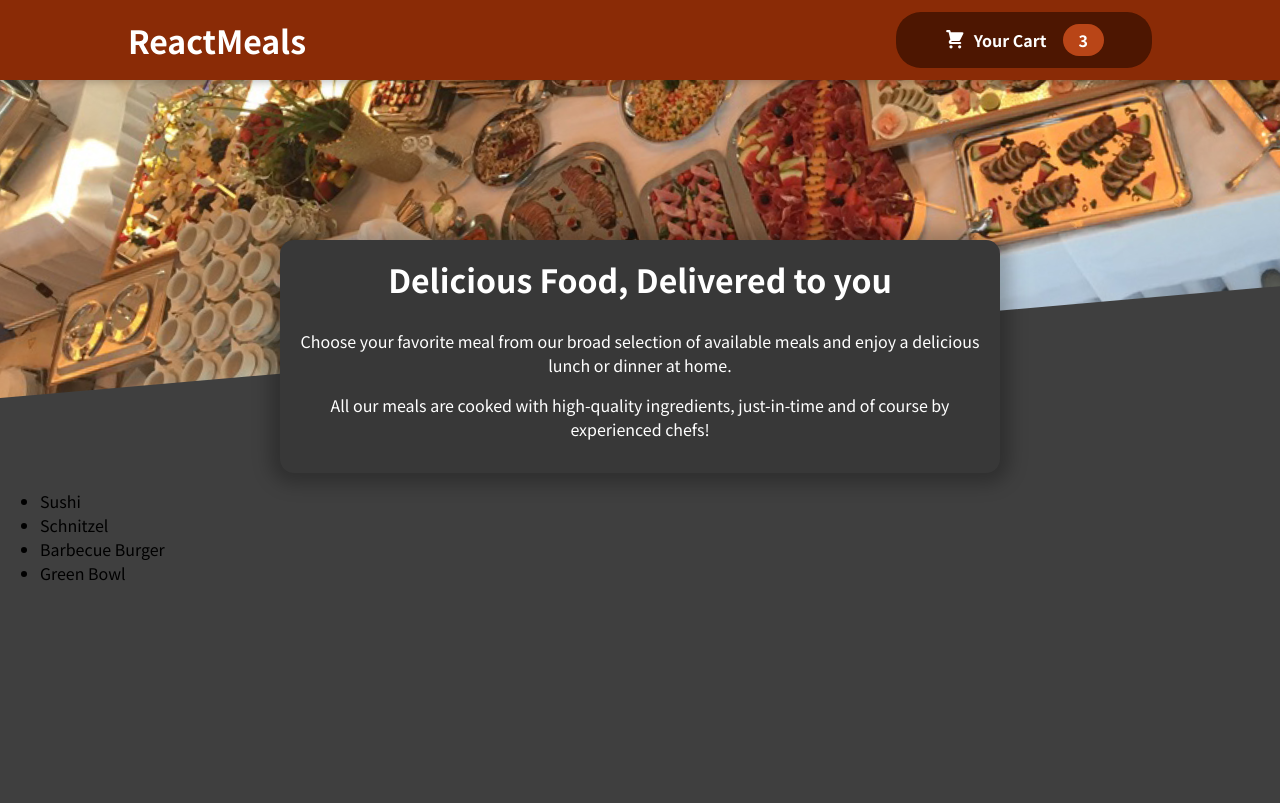
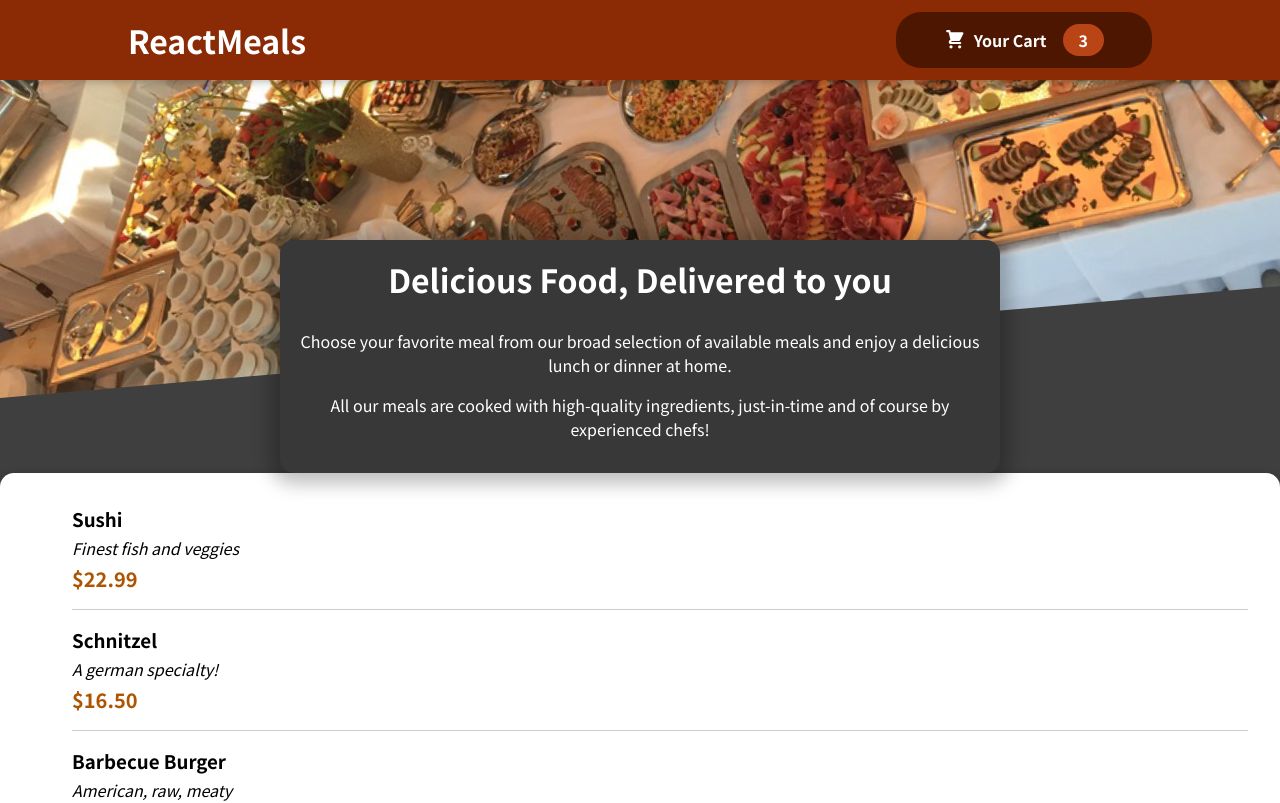
Before and after one commit to kotzimop/react-food-app, a React (Vite) app: page / in a window 1280 px wide. Shown: the top 803 px of the page. Built offline with nearby package versions, Linux system fonts and the light colour scheme.

Commit message:
Adding Individual Meal items & Displaying them

```diff
--- a/src/components/Meals/AvailableMeals.jsx
+++ b/src/components/Meals/AvailableMeals.jsx
@@ -1,4 +1,6 @@
-import classes from './AvailableMeals.module.css'
+import Card from '../UI/Card';
+import MealItem from './MealItem/MealItem';
+import classes from './AvailableMeals.module.css';
 
 const DUMMY_MEALS = [
   {
@@ -28,10 +30,19 @@
 ];
 
 const AvailableMeals = () => {
-  const mealsList = DUMMY_MEALS.map(meal => <li key={meal.id}>{meal.name}</li>);
+  const mealsList = DUMMY_MEALS.map(meal => (
+    <MealItem
+      key={meal.id}
+      name={meal.name}
+      description={meal.description}
+      price={meal.price}
+    />
+  ));
   return (
     <section className={classes.mealsList}>
-      <ul>{mealsList}</ul>
+      <Card>
+        <ul>{mealsList}</ul>
+      </Card>
     </section>
   );
 };
--- /dev/null
+++ b/src/components/Meals/MealItem/MealItem.jsx
@@ -0,0 +1,20 @@
+/* eslint-disable react/prop-types */
+import classes from './MealItem.module.css'
+
+const MealItem = (props) => {
+const price = `$${props.price?.toFixed(2)}`
+  return (
+    <li className={classes.meal}>
+        <div>
+            <h3>{props.name}</h3>
+            <div className={classes.description}>{props.description}</div>
+            <div className={classes.price}>{price}</div>
+        </div>
+        <div>
+
+        </div>
+    </li>
+  )
+}
+
+export default MealItem
--- /dev/null
+++ b/src/components/Meals/MealItem/MealItem.module.css
@@ -0,0 +1,22 @@
+.meal {
+  display: flex;
+  justify-content: space-between;
+  margin: 1rem;
+  padding-bottom: 1rem;
+  border-bottom: 1px solid #ccc;
+}
+
+.meal h3 {
+  margin: 0 0 0.25rem 0;
+}
+
+.description {
+  font-style: italic;
+}
+
+.price {
+  margin-top: 0.25rem;
+  font-weight: bold;
+  color: #ad5502;
+  font-size: 1.25rem;
+}
--- /dev/null
+++ b/src/components/UI/Card.jsx
@@ -0,0 +1,10 @@
+/* eslint-disable react/prop-types */
+import classes from './Card.module.css'
+
+const Cart = (props) => {
+  return (
+    <div className={classes.card}>{props.children}</div>
+  )
+}
+
+export default Cart
--- /dev/null
+++ b/src/components/UI/Card.module.css
@@ -0,0 +1,6 @@
+.card {
+  padding: 1rem;
+  box-shadow: 0 2px 8px rgba(0, 0, 0, 0.25);
+  border-radius: 14px;
+  background-color: white;
+}
```
Also changed, not shown: src/components/Meals/MealItem/MealItemForm.jsx (added).
